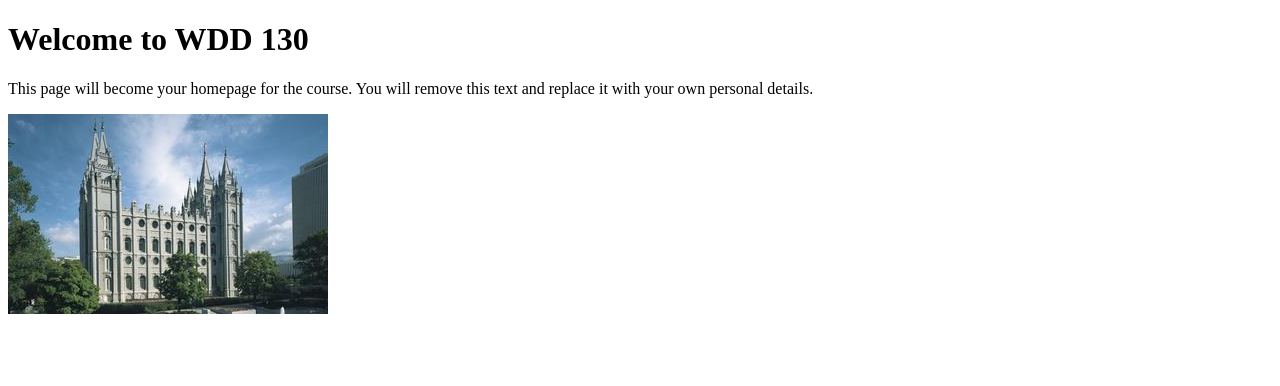
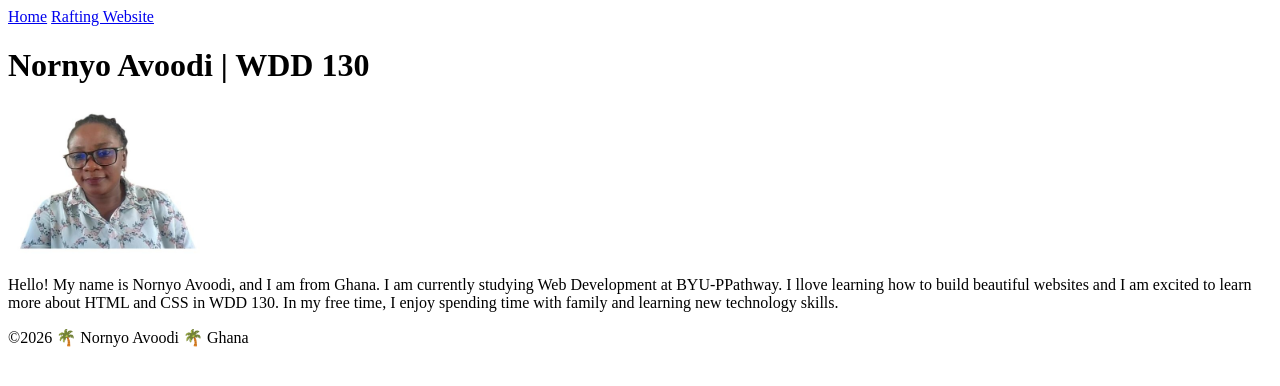
Before and after one commit to Nornyo/wdd130, a plain HTML site: page index.html in a window 1280 px wide. Drawn offline with Linux system fonts and the light colour scheme.

Commit message:
Complete Homepage for WDD 130

```diff
--- a/index.html
+++ b/index.html
@@ -4,14 +4,27 @@
 <head>
     <meta charset="UTF-8">
     <meta name="viewport" content="width=device-width, initial-scale=1.0">
-    <title>WDD 130 | Personal Homepage</title>
+    <title>Nornyo Avoodi | WDD 130</title>
 </head>
 
 <body>
-    <h1>Welcome to WDD 130</h1>
-    <p>This page will become your homepage for the course. You will remove this text and replace it with your own personal details.</p>
+    <header>
+        <nav>
+            <a href="#">Home</a>
+            <a href="wwr/">Rafting Website</a>
+        </nav>
+    </header>
+    <main>
+        <h1>Nornyo Avoodi | WDD 130</h1>
+        <img src="images/profile.jpg.jpg" alt="Hello, my name is Nornyo Avoodi" width="200">
+        <p>Hello! My name is Nornyo Avoodi, and I am from Ghana. I am currently studying Web Development at BYU-PPathway. I llove learning how to build beautiful websites and I am excited to learn more about HTML and CSS in WDD 130. In my free time, I enjoy spending time with family and learning new technology skills.</p>
 
-    <img src="images/salt-lake-temple.jpg" alt="The Salt Lake Temple.">
+    </main>
+    <footer>
+        <p>&copy;2026 🌴 Nornyo Avoodi 🌴 Ghana</p>
+
+    </footer>
+
 </body>
 
 </html>
```
Also changed, not shown: images/profile.jpg.jpg (added), week01/images/profile.jpg.jpg (added).
